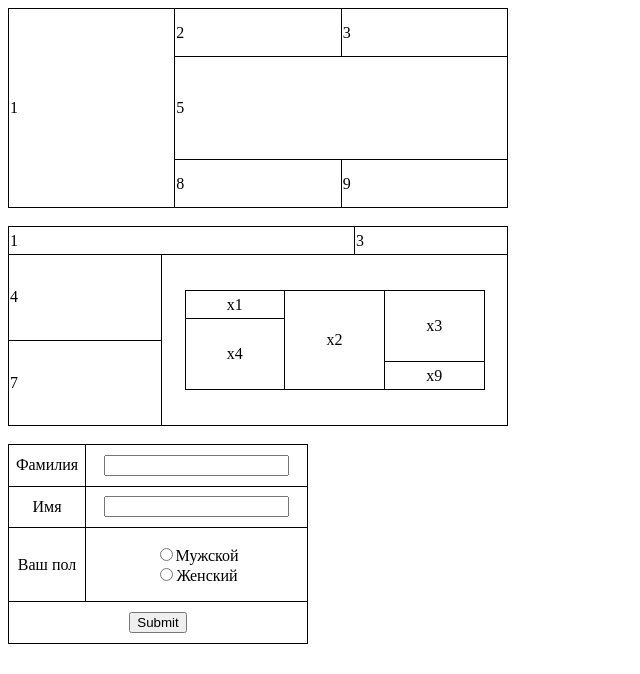
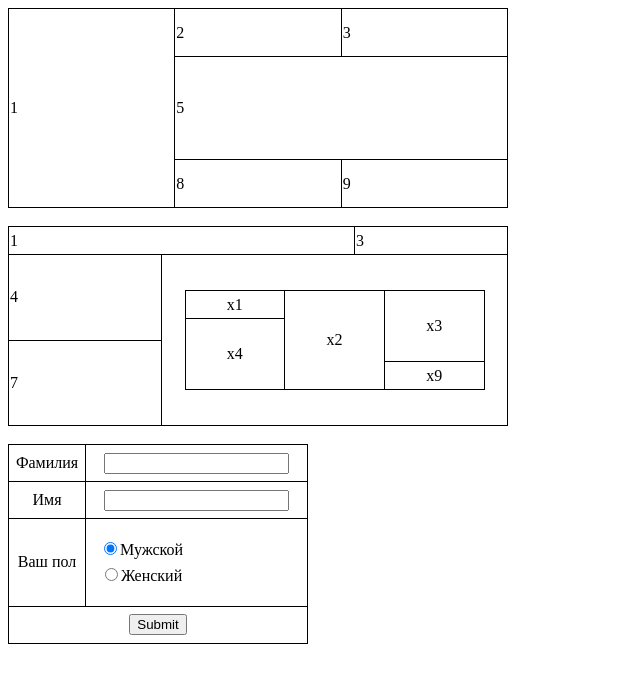
Before and after one commit to Kensero/Geekbrains, a plain HTML site: page Kenser_html_dz_4/Table.html in a window 1280 px wide. Shown: the whole page, without its empty margins (0-640 px from the left). Drawn offline with Linux system fonts and the light colour scheme.

Commit message:
DZ4KENSER

```diff
--- a/Kenser_html_dz_4/Table.html
+++ b/Kenser_html_dz_4/Table.html
@@ -4,31 +4,32 @@
     <meta charset="UTF-8">
     <title>Таблица</title>
     <style>
-        td {
+        td:not([id="sex"]){
             border:1px solid black;
         }
         .table {
-            width:500px;
-            height:200px;
-            border-spacing:0px;
-            border-collapse:collapse;
+            width: 500px;
+            height: 200px;
+            border-collapse: collapse;
         }
         #a {
-            margin-left:auto;
-            margin-right:auto;
-            width:300px;
-            height:100px;
-            text-align:center;
-            border-spacing:0px;
-            border-collapse:collapse;
+            margin-left: auto;
+            margin-right: auto;
+            width: 300px;
+            height: 100px;
+            text-align: center;
+            border-collapse: collapse;
         }
         #table {
-            text-align:center;
-            width:300px;
-            height:200px;
-            border-spacing:0px;
-            border-collapse:collapse;
+            text-align: center;
+            width: 300px;
+            height: 200px;
+            border-collapse: collapse;
         }
+        #sex tr td {border: 1px solid white;
+        width: 100px;
+        margin-left: auto;
+        margin-right: auto}
     </style>
 </head>
 <body>
@@ -89,9 +90,10 @@
         <tr>
             <td>Ваш пол</td>
             <td>
-                <label><input type="radio" value="1" name="sex" form="myform">Мужской</label>
-                <br>
-                <label><input type="radio" value="2" name="sex" form="myform">Женский</label>
+                <table id="sex">
+                    <tr><td><label><input type="radio" value="1" name="sex" form="myform" checked>Мужской</label></td></tr>
+                    <tr><td><label><input type="radio" value="2" name="sex" form="myform">Женский</label></td></tr>
+                </table>
             </td>
         </tr>
         <tr>
```
